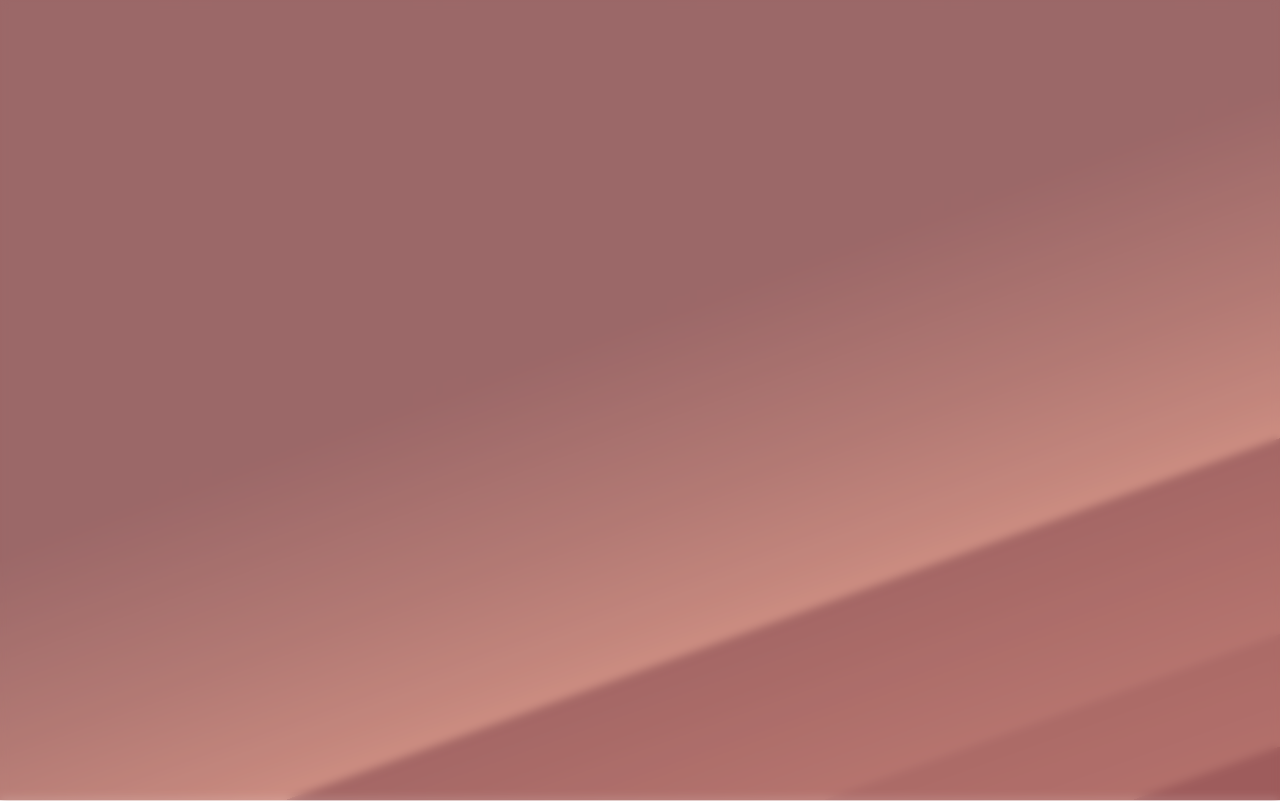
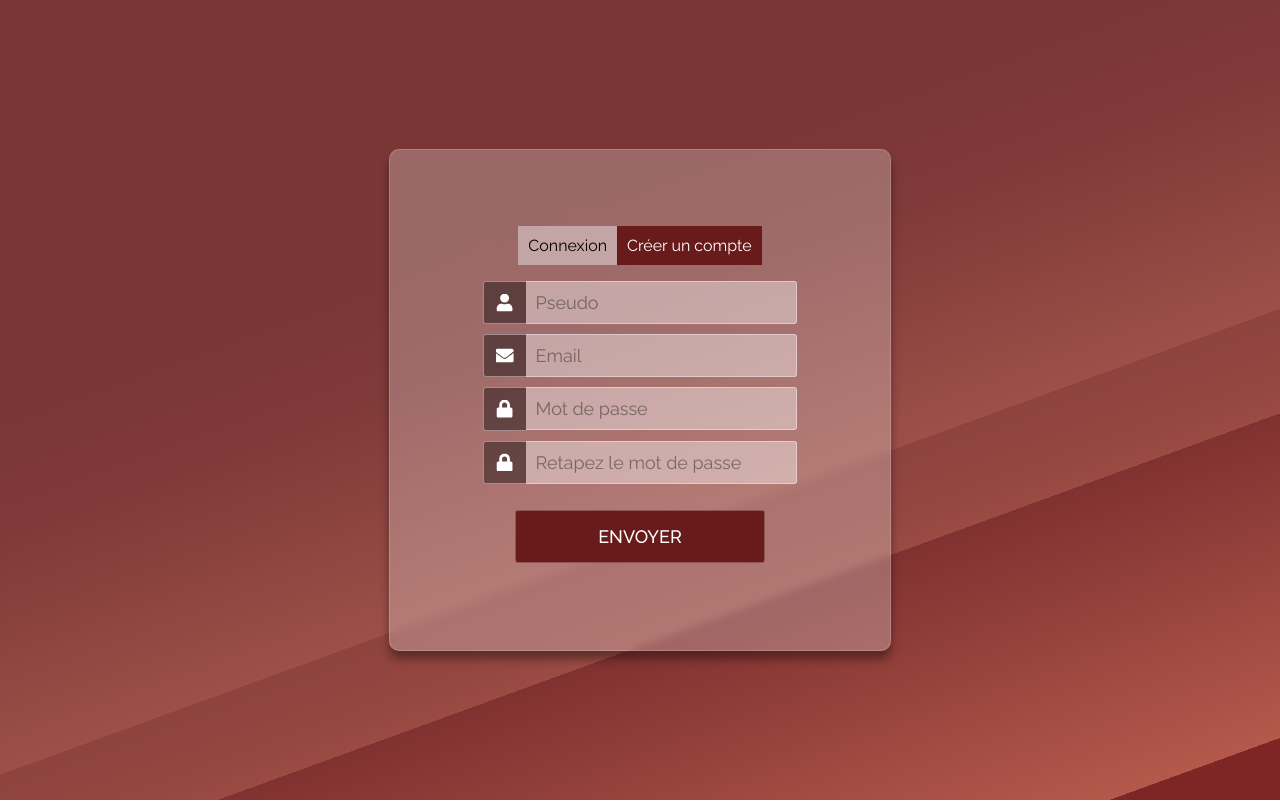
Before and after one commit to Necrelox/SkillZBox, a React (Create React App) app in the folder client/: page / in a window 1280 px wide. Built offline with nearby package versions, Linux system fonts and the light colour scheme.

Commit message:
add background animated + form + event on top button

```diff
--- a/client/package.json
+++ b/client/package.json
@@ -8,6 +8,7 @@
     "@testing-library/user-event": "^12.8.3",
     "react": "^17.0.2",
     "react-dom": "^17.0.2",
+    "react-icons": "^4.3.1",
     "react-router-dom": "^6.0.2",
     "react-scripts": "4.0.3",
     "web-vitals": "^1.1.2"
--- a/client/src/App.js
+++ b/client/src/App.js
@@ -1,13 +1,16 @@
+import { useState } from 'react';
 import { Routes, Route } from 'react-router-dom';
+
 import Layout from './components/Layout';
-
-import Home from './routes/Home';
+import Login from './routes/Login';
 
 export default function App() {
+    const [isLogIn, setIsLogIn] = useState(false);
+
     return (
-        <Layout>
+        <Layout isLogIn={isLogIn ? "" : " log-screen"}>
             <Routes>
-                <Route path='/' element={<Home />} />
+                <Route path='/' element={<Login setIsLogIn={setIsLogIn} />} />
             </Routes>
         </Layout>
     );
--- a/client/src/components/Layout.js
+++ b/client/src/components/Layout.js
@@ -2,14 +2,13 @@ import '../css/layout.css';
 
 export default function Layout(props) {
     return (
-        <body>
-            <div class="bg"></div>
-            <div class="bg bg2"></div>
-            <div class="bg bg3"></div>
-            <div class="blur"></div>
-            <div class="card">
+        <div className="body-container">
+            <div className="bg"></div>
+            <div className="bg bg2"></div>
+            <div className="bg bg3"></div>
+            <div className={"card" + props.isLogIn}>
                 {props.children}
             </div>
-        </body>
+        </div>
     )
 }
--- a/client/src/css/layout.css
+++ b/client/src/css/layout.css
@@ -1,9 +1,12 @@
+@import url('https://fonts.googleapis.com/css2?family=Raleway:wght@300;400;500;600&display=swap');
+
 * {
     margin: 0;
     padding: 0;
+    font-family: 'Raleway', sans-serif;
 }
 
-body {
+.body-container {
     height: 100vh;
     display: flex;
     justify-content: center;
@@ -11,24 +14,25 @@ body {
 }
 
 .bg {
-    animation:slide 3s ease-in-out infinite alternate;
+    position: fixed;
+    animation: slide 3s ease-in-out infinite alternate;
+    /* Blue = rgb(26, 70, 105) - orange rgb(216, 111, 84) - Red = rgb(105, 26, 26) */
     background-image: linear-gradient(-200deg, rgb(105, 26, 26) 50%, rgb(216, 111, 84) 70%, rgb(109, 8, 8) 20%);
-    bottom:0;
-    left:-50%;
-    opacity:.5;
-    position:fixed;
-    right:-50%;
-    top:0;
-    z-index:-1;
+    bottom: 0;
+    left: -50%;
+    opacity: .5;
+    right: -50%;
+    top: 0;
+    z-index: -1;
 }
 
 .bg2 {
-    animation-direction:alternate-reverse;
-    animation-duration:4s;
+    animation-direction: alternate-reverse;
+    animation-duration: 4s;
 }
 
 .bg3 {
-    animation-duration:5s;
+    animation-duration: 5s;
 }
 
 @keyframes slide {
@@ -43,11 +47,17 @@ body {
 .card {
     position: absolute;
     width: 1300px;
-    height: 800px;
-    background: rgba( 255, 255, 255, 0.25 );
-    box-shadow: 0 8px 32px 0 rgba(0, 0, 0, 0.37);
-    backdrop-filter: blur( 4px );
-    -webkit-backdrop-filter: blur( 4px );
+    height: 80%;
+    background: rgba(255, 255, 255, 0.25);
+    box-shadow: 0 8px 10px 0 rgba(0, 0, 0, 0.37);
+    backdrop-filter: blur(4px);
+    -webkit-backdrop-filter: blur(4px);
     border-radius: 10px;
-    border: 1px solid rgba( 255, 255, 255, 0.18 );
+    border: 1px solid rgba(255, 255, 255, 0.18);
+    transition: .5s;
 }
+
+.log-screen {
+    width: 500px;
+    height: 500px;
+}
--- /dev/null
+++ b/client/src/css/login.css
@@ -0,0 +1,98 @@
+
+.form-container {
+    position: relative;
+    top: 70px;
+	display: flex;
+    flex-direction: column;
+    align-items: center;
+}
+
+.hidden {
+    display: none;
+}
+
+input::placeholder {
+    color: rgba(0, 0, 0, 0.40);
+}
+
+input {
+    appearance: none;
+    outline: none;
+    width: 250px;
+    padding: 10px;
+
+    border: 1px solid rgba(255, 255, 255, 0.40);
+    border-radius: 0 3px 3px 0;
+    border-left: none;
+
+    background-color: rgba(255, 255, 255, 0.40);
+    color: black;
+
+    font-size: 18px;
+    font-weight: 400;
+
+    transition-duration: 0.25s;
+}
+
+input:hover {
+    background-color: rgba(255, 255, 255, 0.50);
+}
+
+input:focus {
+    background-color: white;
+    width: 300px;
+    color: black;
+}
+
+button {
+    cursor: pointer;
+    outline: none;
+    border: 1px solid rgba(255, 255, 255, 0.25);
+    border-radius: 3px;
+    padding: 15px;
+    margin: 1rem;
+    width: 250px;
+    background-color: rgb(105, 26, 26);
+    color: white;
+    font-size: 18px;
+    font-weight: 500;
+    text-transform: uppercase;
+    transition-duration: 0.25s;
+}
+
+button:hover {
+    background-color: rgb(26, 70, 105);
+}
+
+.form-field {
+    margin: 10px 0;
+    display: flex;
+    align-items: center;
+    justify-content: center;
+}
+
+.icon {
+    color: white;
+    font-size: 18px;
+    background-color: rgba(0, 0, 0, 0.4);
+    padding: 11.6px;
+    border: 1px solid rgba(255, 255, 255, 0.40);
+    border-right: none;
+    border-radius: 3px 0 0 3px;
+}
+
+.form-selector {
+    padding: 1rem;
+}
+
+.form-selector__button {
+    cursor: pointer;
+    padding: 10px;
+    background-color: rgba(255, 255, 255, 0.40);
+    transition: background-color .2s;
+}
+
+.--active {
+    background-color: rgb(105, 26, 26);
+    color: white;
+}
--- a/client/src/routes/Home.js
+++ b/client/src/routes/Home.js
@@ -1,5 +1,11 @@
-export default function Home() {
+export default function Home(props) {
+    function changeState() {
+        props.setIsLogIn(oldValue => {
+            return !oldValue;
+        });
+    }
+
     return (
-        <h1></h1>
+        <button onClick={changeState}>Click</button>
     )
 }
--- /dev/null
+++ b/client/src/routes/Login.js
@@ -0,0 +1,79 @@
+import '../css/login.css'
+
+import { FaUser, FaLock, FaEnvelope } from 'react-icons/fa';
+import { useState } from 'react';
+
+export default function Login(props) {
+    const [isRegister, setIsRegister] = useState(true);
+
+    function handleIsRegisterState(event) {
+        if (event.target.innerText === "Connexion") {
+            setIsRegister(false);
+        } else {
+            setIsRegister(true);
+        }
+    }
+
+    function handleLogState(event) {
+        event.preventDefault();
+        props.setIsLogIn(oldValue => {
+            return !oldValue;
+        })
+    }
+
+    return (
+        <div className="form-container">
+
+            <div className="form-selector">
+                <span onClick={handleIsRegisterState} name="connexion" className={isRegister ? "form-selector__button" : "form-selector__button --active"}>Connexion</span>
+                <span onClick={handleIsRegisterState} name="register" className={isRegister ? "form-selector__button --active" : "form-selector__button"}>Créer un compte</span>
+            </div>
+
+            <form className={isRegister ? "hidden" : ""}>
+
+                <div className="form-field">
+                    <FaUser className="icon" />
+                    <input name="username" type="text" autoComplete="off" placeholder="Pseudo" spellCheck="false" required />
+                </div>
+
+                <div className="form-field">
+                    <FaEnvelope className="icon" />
+                    <input name="email" type="email" autoComplete="off" placeholder="Email" spellCheck="false" required />
+                </div>
+
+                <div className="form-field">
+                    <button type="submit">Connexion</button>
+                </div>
+
+            </form>
+
+            <form className={isRegister ? "" : "hidden"} onSubmit={handleLogState}>
+
+                <div className="form-field">
+                    <FaUser className="icon" />
+                    <input name="username" type="text" autoComplete="off" placeholder="Pseudo" spellCheck="false" required />
+                </div>
+
+                <div className="form-field">
+                    <FaEnvelope className="icon" />
+                    <input name="email" type="email" autoComplete="off" placeholder="Email" spellCheck="false" required />
+                </div>
+
+                <div className="form-field">
+                    <FaLock className="icon" />
+                    <input name="password" type="password" placeholder="Mot de passe" spellCheck="false" required />
+                </div>
+
+                <div className="form-field">
+                    <FaLock className="icon" />
+                    <input name="password2" type="password" placeholder="Retapez le mot de passe" spellCheck="false" required />
+                </div>
+
+                <div className="form-field">
+                    <button type="submit">Envoyer</button>
+                </div>
+
+            </form>
+        </div>
+    )
+}
```
Also changed, not shown: 1 other file (tests, documents, lock files or other folders). Lines whose indentation alone changed are shown as unchanged.
